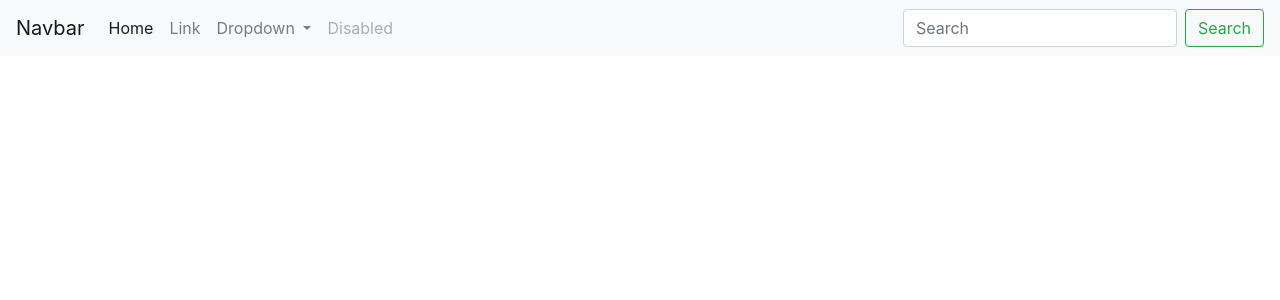
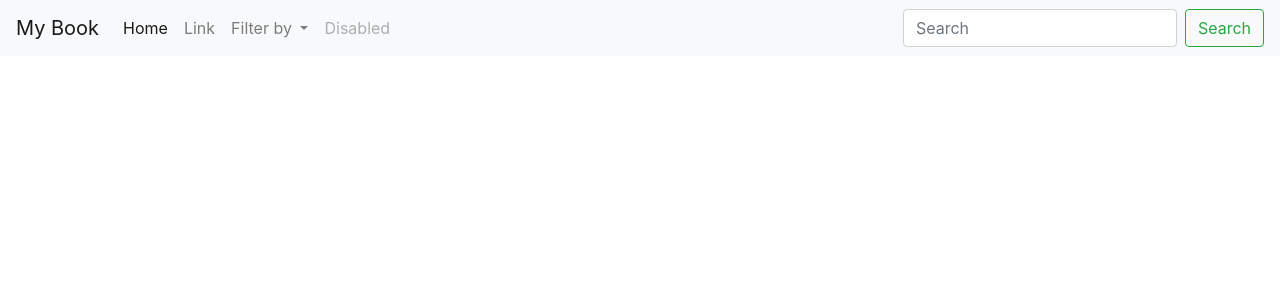
Before and after one commit to chivyDISC/book, a Flask app: page / in a window 1280 px wide. Shown: the top 300 px of the page. Run offline with Flask 2, Linux system fonts and the light colour scheme; data that the repository does not hold is empty; some libraries are stand-ins or nearby versions.

Commit message:
fix index

```diff
--- a/templates/index.html
+++ b/templates/index.html
@@ -12,7 +12,7 @@
 </head>
 <body>
         <nav class="navbar navbar-expand-lg navbar-light bg-light">
-                <a class="navbar-brand" href="#">Navbar</a>
+                <a class="navbar-brand" href="#">My Book</a>
                 <button class="navbar-toggler" type="button" data-toggle="collapse" data-target="#navbarSupportedContent" aria-controls="navbarSupportedContent" aria-expanded="false" aria-label="Toggle navigation">
                   <span class="navbar-toggler-icon"></span>
                 </button>
@@ -27,13 +27,11 @@
                     </li>
                     <li class="nav-item dropdown">
                       <a class="nav-link dropdown-toggle" href="#" id="navbarDropdown" role="button" data-toggle="dropdown" aria-haspopup="true" aria-expanded="false">
-                        Dropdown
+                        Filter by
                       </a>
                       <div class="dropdown-menu" aria-labelledby="navbarDropdown">
-                        <a class="dropdown-item" href="#">Action</a>
-                        <a class="dropdown-item" href="#">Another action</a>
-                        <div class="dropdown-divider"></div>
-                        <a class="dropdown-item" href="#">Something else here</a>
+                        <a class="dropdown-item" href="#">Author</a>
+                        <a class="dropdown-item" href="#">Year</a>
                       </div>
                     </li>
                     <li class="nav-item">
```
